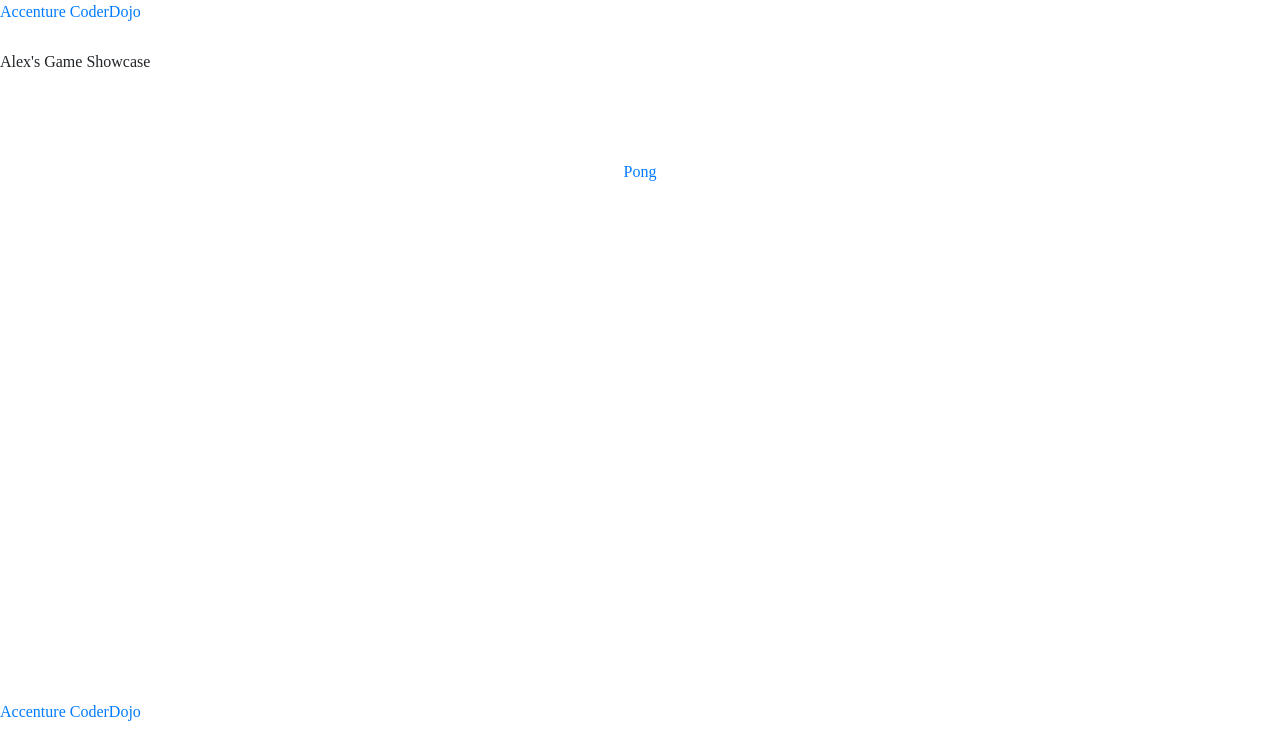
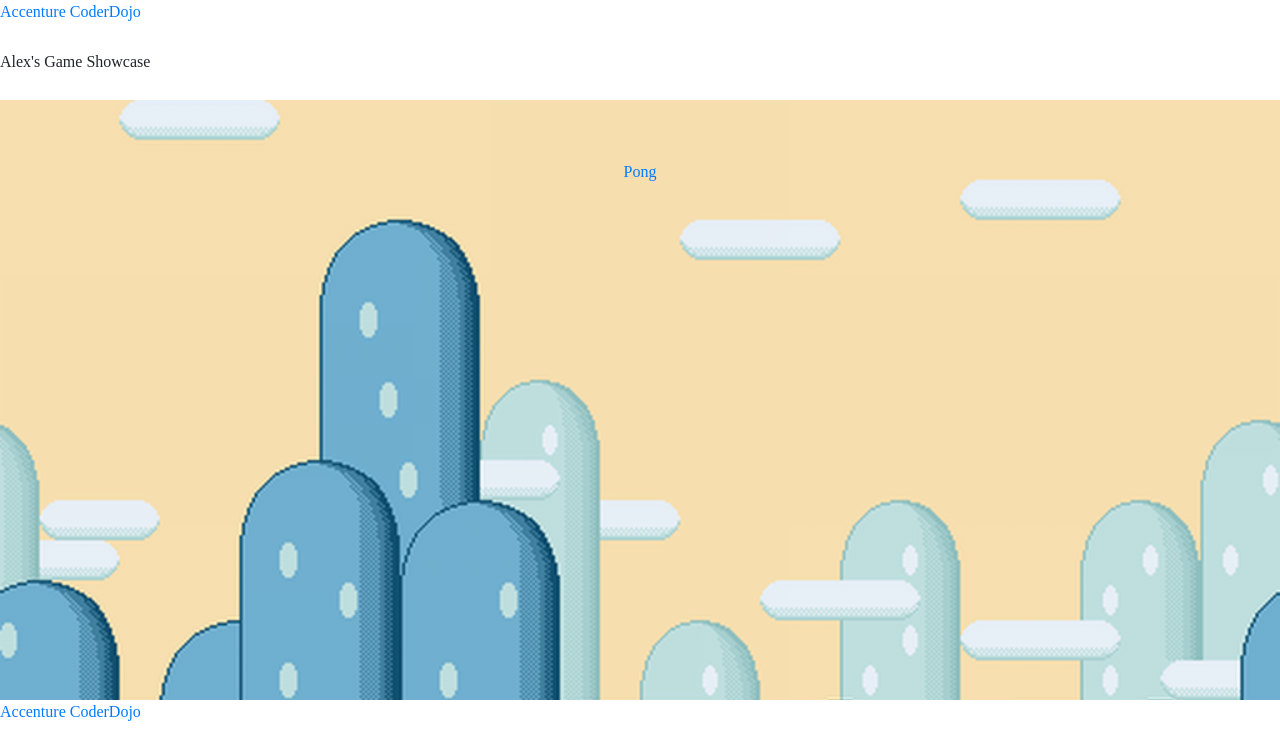
Before and after one commit to HackersAtTheDock/Games-2018, a plain HTML site: page alex/index.html in a window 1280 px wide. Shown: the top 737 px of the page. Drawn offline with nearby package versions, Linux system fonts and the light colour scheme.

Commit message:
feat(syles): update base stlyles, center games on pages

```diff
--- a/alex/index.html
+++ b/alex/index.html
@@ -18,7 +18,7 @@
             <p class="title"><a href="../index.html">Accenture CoderDojo</p></a>
             <p>Alex's Game Showcase</p>
         </div>
-        <div class="link-container content">
+        <div class="link-container content-image">
             <div class="link">
                 <a href="./Pong/pong.html" class="btn is-warning">
                     Pong
```
